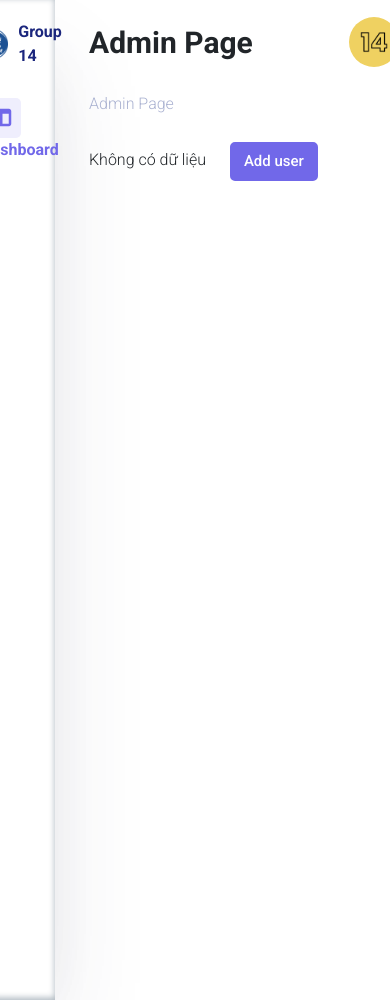
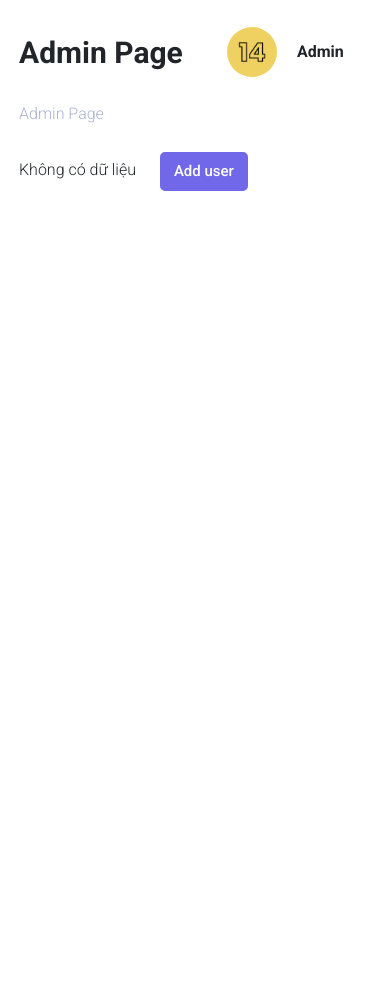
Before and after one commit to QuangKhieu/Door_locking, a PHP site: page /admin_page.php in a window 390 px wide; the page is wider, and only the part inside the window is pictured. After the commit the page ends 191 px from the top of that part, so only its background shows below. Run offline with PHP 8.4, Linux system fonts and the light colour scheme; data that the repository does not hold is empty.

Commit message:
Hoàn thiện giao diện Mobile - Hoàn thành xây dựng giao diện hiển thị

```diff
--- a/admin_page.php
+++ b/admin_page.php
@@ -35,7 +35,7 @@
     </div>
     <div class="inner-body col-10">
       <div class="inner-section-one row">
-        <div class="inner-name col-10">Admin Page</div>
+        <div class="inner-name col-xl-10 col-8">Admin Page</div>
         <div class="inner-user col-2">
           <img src="assets/images/fourteen.png" alt="" style="background-color: #EFD161;">
           <span class="admin">Admin</span>
@@ -72,7 +72,7 @@
 
       $conn = new mysqli($servername, $username, $password, $dbname);
 
-      if ($conn->connect_error) {
+      if ($conn->connect_error) { // nếu kết nối thất bại
         die("Kết nối đến MySQL thất bại: " . $conn->connect_error);
       }
 
--- a/assets/css/style-admin.css
+++ b/assets/css/style-admin.css
@@ -139,3 +139,28 @@ body {
   color: var(--color-primary);
   border: solid 2px var(--color-primary);
 }
+
+@media (max-width: 576px){
+  .header .inner-box{
+    display: none;
+  }
+
+  .header .inner-body table{
+    font-size: 10px;
+  }
+
+  .header .inner-section-one{
+    margin-top: 10px;
+  }
+}
+
+@media (max-width: 900px){
+  .header .inner-box{
+    display: none;
+  }
+
+  .header .inner-user {
+    text-align: end;
+  }
+
+}
```
Also changed, not shown: assets/css/style.css (+58 -0 lines), index.php (+4 -4 lines).
